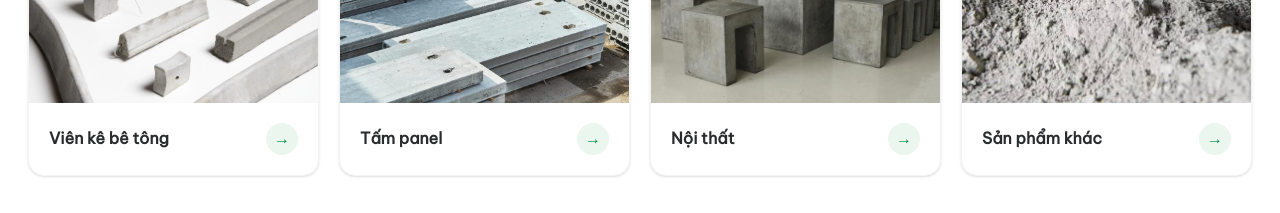
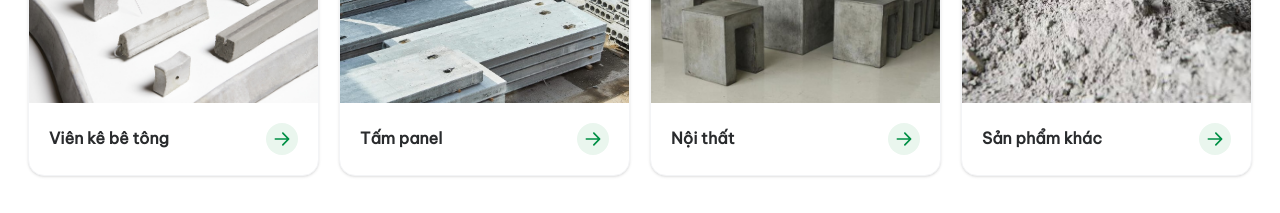
Before and after one commit to spjk1910/UHPC-Viet, a React app in the folder frontend/: page / in a window 1280 px wide. Shown: the part 980-1193 px from the top of the page. Built offline with nearby package versions, Linux system fonts and the light colour scheme; no server answers; the HTML template or start-up script is replaced by a standard one.

Commit message:
enhance arrow vector

```diff
--- /dev/null
+++ b/frontend/src/assets/icons/ArrowRightIcon.jsx
@@ -0,0 +1,14 @@
+function ArrowRightIcon({ className = 'h-5 w-5' }) {
+  return (
+    <svg
+      viewBox="0 0 24 24"
+      className={className}
+      fill="currentColor"
+      aria-hidden="true"
+    >
+      <path d="M12.2929 4.29289c.3905-.39052 1.0237-.39052 1.4142 0l7 7.00001c.3905.3905.3905 1.0237 0 1.4142l-7 7c-.3905.3905-1.0237.3905-1.4142 0-.3905-.3905-.3905-1.0237 0-1.4142L17.5858 13H4a1 1 0 1 1 0-2h13.5858l-5.2929-5.29289c-.3905-.39053-.3905-1.02369 0-1.41422Z" />
+    </svg>
+  )
+}
+
+export default ArrowRightIcon
--- a/frontend/src/shared/components/CardGridSection/CardGridSection.jsx
+++ b/frontend/src/shared/components/CardGridSection/CardGridSection.jsx
@@ -2,6 +2,7 @@ import { useCallback, useEffect, useRef, useState } from 'react'
 import { Link } from 'react-router-dom'
 import { useTranslation } from 'react-i18next'
 
+import ArrowRightIcon from '../../../assets/icons/ArrowRightIcon'
 import ImagePlaceholder from '../ImagePlaceholder/ImagePlaceholder'
 
 function CardGridSection({
@@ -81,7 +82,7 @@ function CardGridSection({
         <span className="font-semibold text-dark">{item.title}</span>
 
         <span className="flex h-8 w-8 shrink-0 items-center justify-center rounded-full bg-brand-50 text-brand-600">
-          →
+          <ArrowRightIcon className="h-5 w-5" />
         </span>
       </div>
     </Link>
```
